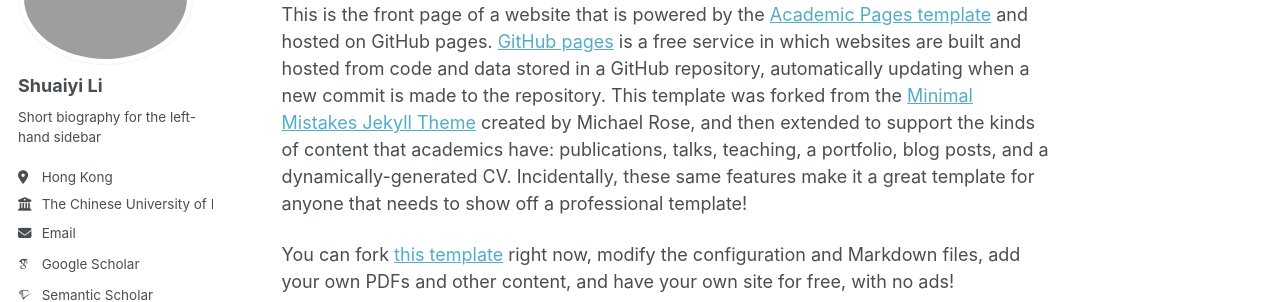
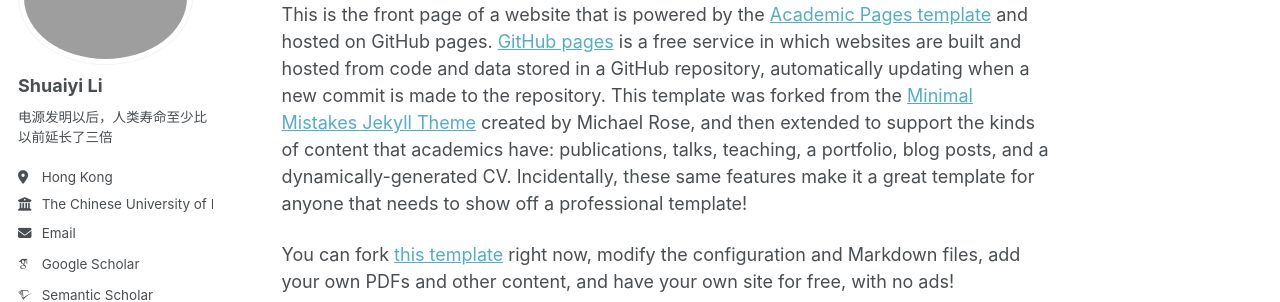
Before and after one commit to Syon-Li/Syon-Li.github.io, a Jekyll site: the page built from _pages/about.md, in a window 1280 px wide. Shown: the part 168-470 px from the top of the page. Built offline with Jekyll 4.4.1, drawn with Linux system fonts in a browser that asks for light colours; some web fonts are replaced; a script that is not in the unit is left out.

Commit message:
add cv and edit profile

```diff
--- a/_config.yml
+++ b/_config.yml
@@ -25,7 +25,7 @@ author:
   avatar           : "profile.jpg"
   name             : "Shuaiyi Li"
   pronouns         : # "He/Him"
-  bio              : "Short biography for the left-hand sidebar"
+  bio              : "电源发明以后，人类寿命至少比以前延长了三倍"
   location         : "Hong Kong"
   employer         : "The Chinese University of Hong Kong"
   uri              : # URL
--- a/_data/navigation.yml
+++ b/_data/navigation.yml
@@ -24,7 +24,7 @@ main:
     url: /year-archive/
 
   - title: "CV"
-    url: /cv/
+    url: /CV-Syon/
 
   # - title: "CV"
   #   url: /cv-json/
```
Also changed, not shown: 1 other file.
